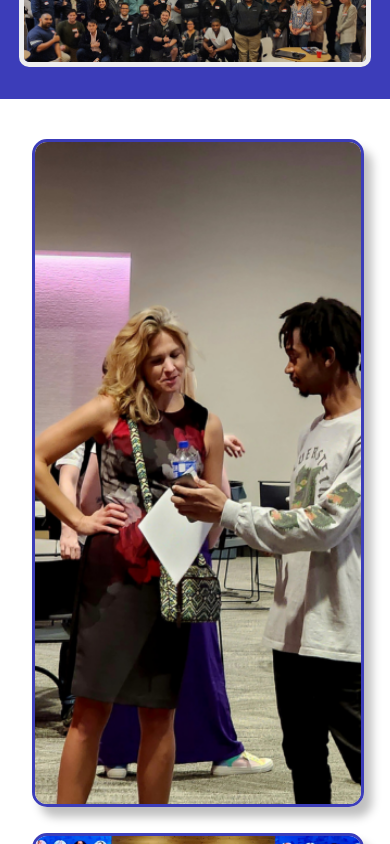
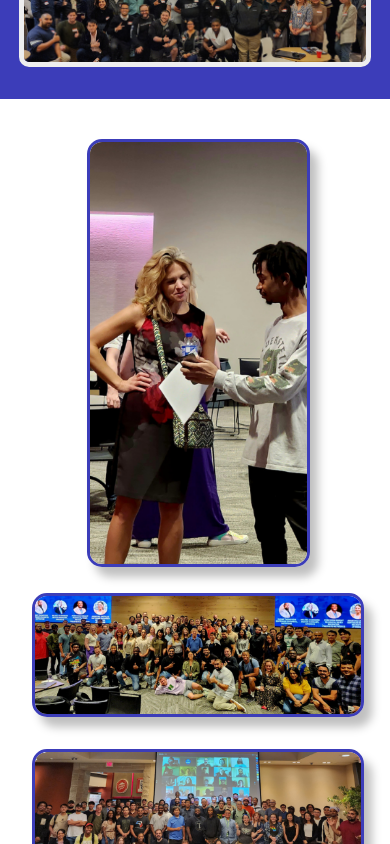
Before and after one commit to dallassoftwaredevelopers/DSDsite, a Next.js app: page / in a window 390 px wide. Shown: the part 2420-3264 px from the top of the page. Built offline with nearby package versions, Linux system fonts and the light colour scheme.

Commit message:
chore: adjust media queries (WEB-39)

```diff
--- a/src/app/components/bentoSection/bento.module.css
+++ b/src/app/components/bentoSection/bento.module.css
@@ -76,6 +76,17 @@
   .cardHeader {
     font-size: 24px;
   }
+
+  .bentoFirstContainer {
+    display: flex;
+    justify-content: center;
+    height: 50vh;
+  }
+
+  .bentoFirstContainer .card {
+    height: 100%;
+    width: fit-content;
+  }
 }
 
 @media (max-width: 375px) {
```
